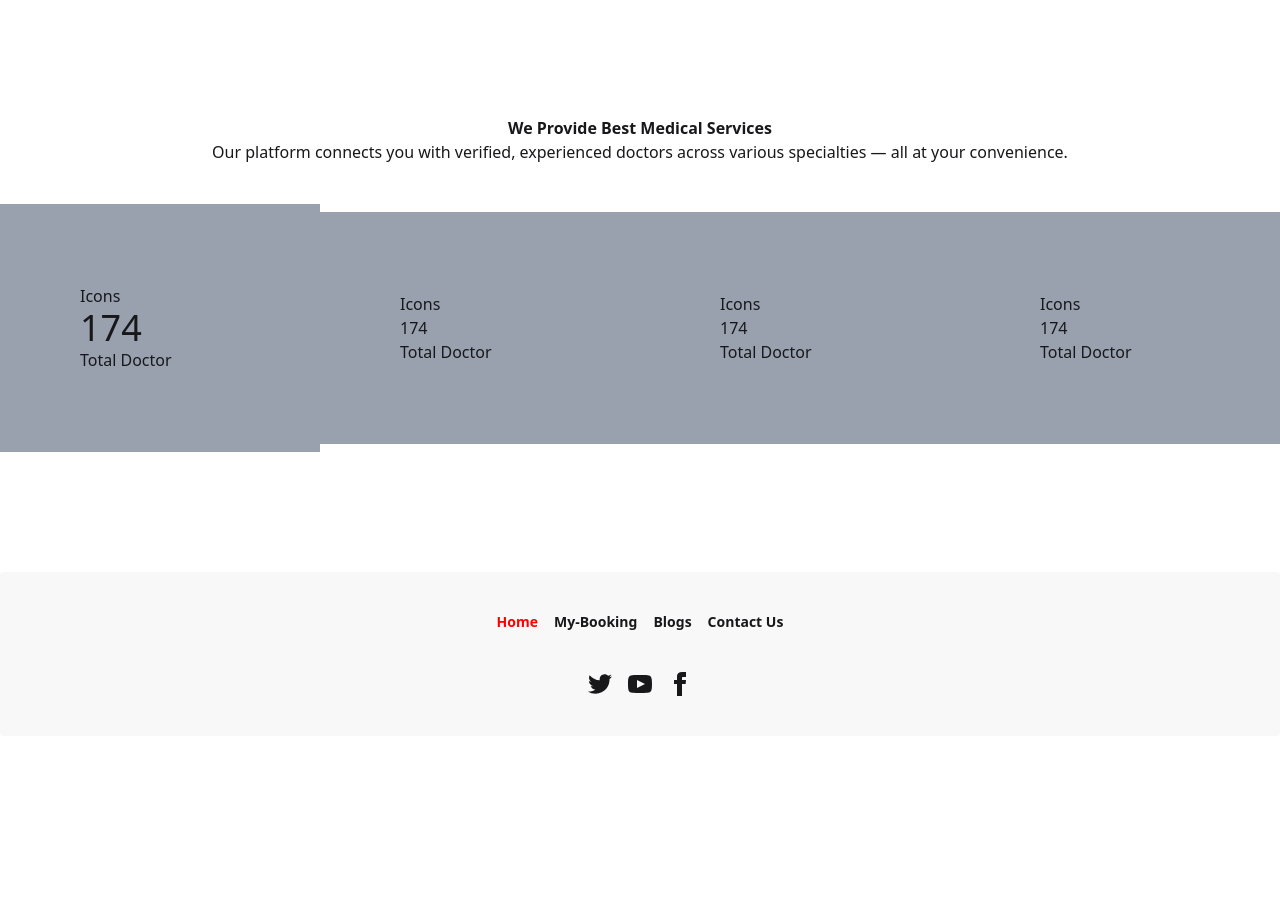
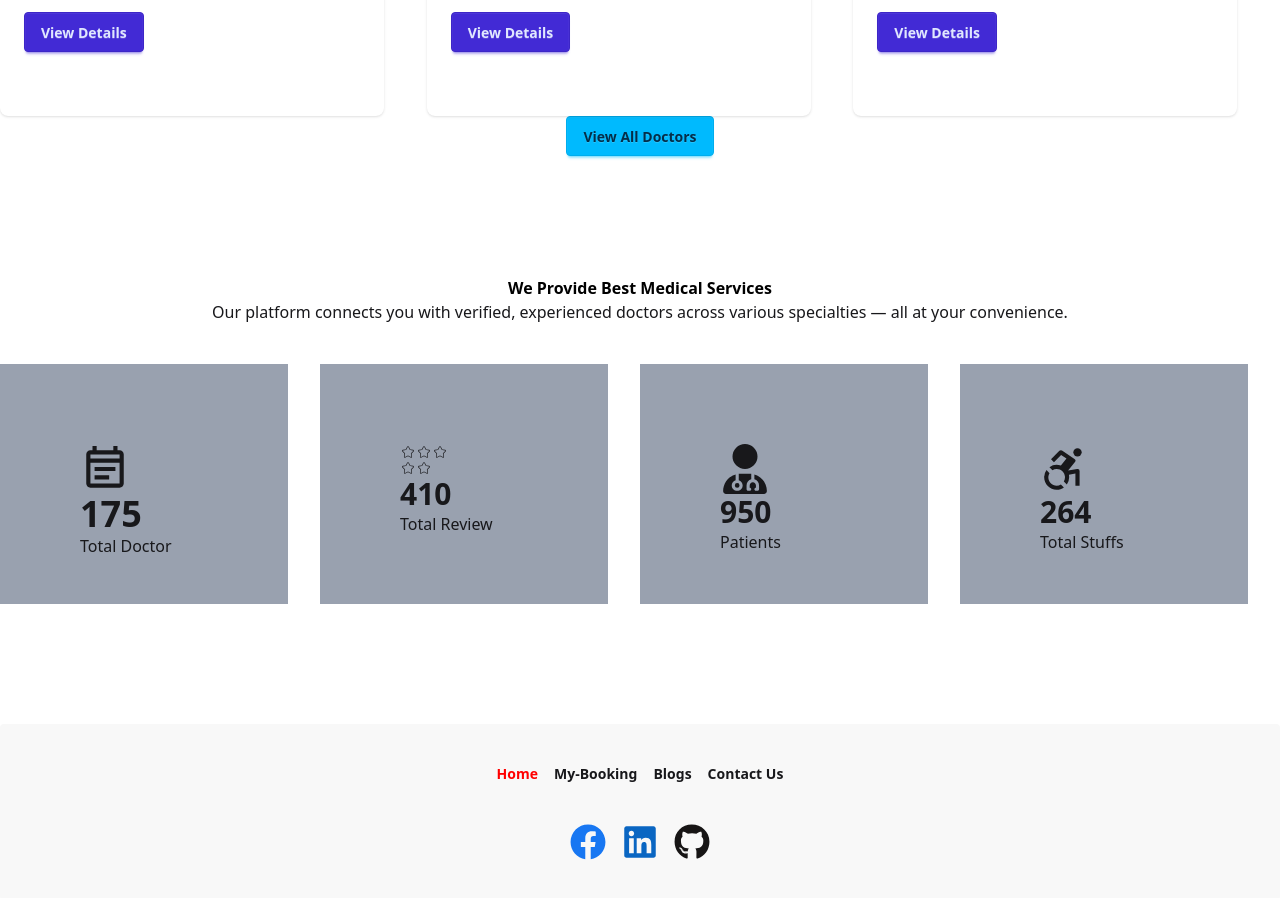
Before and after one commit to yeahieaKhan/doc-time, a React (Vite) app: page / in a window 1280 px wide. Shown: the part 2065-2963 px from the top of the page. Before the commit the page ends 2801 px from the top, so only its background shows below. Built offline with nearby package versions, Linux system fonts and the light colour scheme.

Commit message:
home page done

```diff
--- a/package.json
+++ b/package.json
@@ -16,6 +16,7 @@
     "react": "^19.0.0",
     "react-countup": "^6.5.3",
     "react-dom": "^19.0.0",
+    "react-icons": "^5.5.0",
     "react-router": "^7.5.1",
     "react-toastify": "^11.0.5",
     "tailwindcss": "^4.1.4"
--- a/public/doctors.json
+++ b/public/doctors.json
@@ -1,7 +1,7 @@
 [
   {
     "id": 1,
-    "image": "https://images.unsplash.com/photo-1603398938378-cfe84c043f56",
+    "image": "https://i.ibb.co.com/x8XHbjnb/istockphoto-1148546091-1024x1024.jpg",
     "name": "Dr. Ayesha Rahman",
     "education": "MBBS, FCPS (Medicine)",
     "speciality": "Internal Medicine",
@@ -9,11 +9,12 @@
     "registrationNumber": "BMDC-12345",
     "designation": "Consultant Physician",
     "workplace": "Green Life Hospital, Dhaka",
-    "fee": "1000 Taka"
+    "fee": "1000 Taka",
+    "availability": ["Saturday", "Monday", "Wednesday"]
   },
   {
     "id": 2,
-    "image": "https://images.unsplash.com/photo-1607746882042-944635dfe10e",
+    "image": "https://i.ibb.co.com/Q7mZSJm9/istockphoto-2179903349-1024x1024.jpg",
     "name": "Dr. Tanvir Ahmed",
     "education": "MBBS, MS (Surgery)",
     "speciality": "General Surgery",
@@ -21,11 +22,12 @@
     "registrationNumber": "BMDC-23456",
     "designation": "Assistant Professor",
     "workplace": "Dhaka Medical College Hospital",
-    "fee": "1200 Taka"
+    "fee": "1200 Taka",
+    "availability": ["Sunday", "Tuesday", "Thursday", "Friday"]
   },
   {
     "id": 3,
-    "image": "https://images.unsplash.com/photo-1594824476967-48c8b964273c",
+    "image": "https://i.ibb.co.com/zWmJmTYW/istockphoto-1368588848-1024x1024.jpg",
     "name": "Dr. Nusrat Jahan",
     "education": "MBBS, DGO",
     "speciality": "Gynecology",
@@ -33,11 +35,12 @@
     "registrationNumber": "BMDC-34567",
     "designation": "Consultant Gynecologist",
     "workplace": "Popular Diagnostic Center",
-    "fee": "900 Taka"
+    "fee": "900 Taka",
+    "availability": ["Monday", "Wednesday", "Thursday"]
   },
   {
     "id": 4,
-    "image": "https://images.unsplash.com/photo-1622111982667-4d9f1d6e6b6b",
+    "image": "https://i.ibb.co.com/C5nPCQKJ/istockphoto-1807580367-1024x1024.jpg",
     "name": "Dr. Mahmudul Hasan",
     "education": "MBBS, MD (Cardiology)",
     "speciality": "Cardiologist",
@@ -45,11 +48,12 @@
     "registrationNumber": "BMDC-45678",
     "designation": "Senior Consultant",
     "workplace": "Labaid Cardiac Hospital",
-    "fee": "1500 Taka"
+    "fee": "1500 Taka",
+    "availability": ["Saturday", "Sunday", "Tuesday", "Thursday", "Friday"]
   },
   {
     "id": 5,
-    "image": "https://images.unsplash.com/photo-1607746882042-944635dfe10e",
+    "image": "https://i.ibb.co.com/j9MYyDv9/istockphoto-1372002650-1024x1024.jpg",
     "name": "Dr. Farzana Karim",
     "education": "MBBS, MD (Pediatrics)",
     "speciality": "Pediatrician",
@@ -57,11 +61,12 @@
     "registrationNumber": "BMDC-56789",
     "designation": "Child Specialist",
     "workplace": "Shishu Hospital",
-    "fee": "800 Taka"
+    "fee": "800 Taka",
+    "availability": ["Sunday", "Monday", "Tuesday"]
   },
   {
     "id": 6,
-    "image": "https://images.unsplash.com/photo-1622555256740-b8b8b4b8a44f",
+    "image": "https://i.ibb.co.com/NwLHBYQ/istockphoto-2158610739-1024x1024.jpg",
     "name": "Dr. Rezaul Islam",
     "education": "MBBS, MS (Orthopedics)",
     "speciality": "Orthopedic Surgeon",
@@ -69,11 +74,12 @@
     "registrationNumber": "BMDC-67890",
     "designation": "Orthopedic Consultant",
     "workplace": "BSMMU",
-    "fee": "1300 Taka"
+    "fee": "1300 Taka",
+    "availability": ["Monday", "Wednesday", "Thursday", "Friday"]
   },
   {
     "id": 7,
-    "image": "https://images.unsplash.com/photo-1622111982667-4d9f1d6e6b6b",
+    "image": "https://i.ibb.co.com/9HgTYBdG/istockphoto-1425471202-1024x1024.jpg",
     "name": "Dr. Lubna Haque",
     "education": "MBBS, MD (Dermatology)",
     "speciality": "Dermatologist",
@@ -81,11 +87,12 @@
     "registrationNumber": "BMDC-78901",
     "designation": "Skin Specialist",
     "workplace": "Evercare Hospital Dhaka",
-    "fee": "700 Taka"
+    "fee": "700 Taka",
+    "availability": ["Saturday", "Sunday", "Tuesday", "Thursday", "Friday"]
   },
   {
     "id": 8,
-    "image": "https://images.unsplash.com/photo-1550831107-1553da8c8464",
+    "image": "https://i.ibb.co.com/B5kt7L4S/istockphoto-1487763092-1024x1024.jpg",
     "name": "Dr. Shafiqur Rahman",
     "education": "MBBS, MD (Neurology)",
     "speciality": "Neurologist",
@@ -93,11 +100,12 @@
     "registrationNumber": "BMDC-89012",
     "designation": "Chief Neurologist",
     "workplace": "National Institute of Neurosciences",
-    "fee": "1600 Taka"
+    "fee": "1600 Taka",
+    "availability": ["Sunday", "Tuesday", "Wednesday", "Thursday", "Friday"]
   },
   {
     "id": 9,
-    "image": "https://images.unsplash.com/photo-1604709177225-d4c4e3a3d8d4",
+    "image": "https://i.ibb.co.com/RkJZZyQ2/istockphoto-2185518170-1024x1024.jpg",
     "name": "Dr. Naznin Sultana",
     "education": "MBBS, MS (ENT)",
     "speciality": "ENT Specialist",
@@ -105,11 +113,12 @@
     "registrationNumber": "BMDC-90123",
     "designation": "ENT Consultant",
     "workplace": "ENT Hospital, Dhaka",
-    "fee": "850 Taka"
+    "fee": "850 Taka",
+    "availability": ["Saturday", "Monday", "Wednesday"]
   },
   {
     "id": 10,
-    "image": "https://images.unsplash.com/photo-1622111982667-4d9f1d6e6b6b",
+    "image": "https://i.ibb.co.com/XxrtxLkg/istockphoto-1256055383-1024x1024.jpg",
     "name": "Dr. Kamrul Islam",
     "education": "MBBS, MS (Urology)",
     "speciality": "Urologist",
@@ -117,11 +126,12 @@
     "registrationNumber": "BMDC-01234",
     "designation": "Urology Specialist",
     "workplace": "Medinova Medical Services",
-    "fee": "1100 Taka"
+    "fee": "1100 Taka",
+    "availability": ["Monday", "Tuesday", "Wednesday", "Thursday"]
   },
   {
     "id": 11,
-    "image": "https://images.unsplash.com/photo-1588776814546-bd4b26b2b66d",
+    "image": "https://i.ibb.co.com/pv1yrLp6/istockphoto-1401900482-1024x1024.jpg",
     "name": "Dr. Sharmin Akter",
     "education": "MBBS, FCPS (Psychiatry)",
     "speciality": "Psychiatrist",
@@ -129,11 +139,12 @@
     "registrationNumber": "BMDC-11223",
     "designation": "Mental Health Consultant",
     "workplace": "Mental Health Center, Dhaka",
-    "fee": "950 Taka"
+    "fee": "950 Taka",
+    "availability": ["Saturday", "Sunday", "Tuesday"]
   },
   {
     "id": 12,
-    "image": "https://images.unsplash.com/photo-1588776814486-4d44b7e473bc",
+    "image": "https://i.ibb.co.com/LDJGDYwJ/istockphoto-1089689620-1024x1024-1.jpg",
     "name": "Dr. Zahid Hasan",
     "education": "MBBS, MD (Gastroenterology)",
     "speciality": "Gastroenterologist",
@@ -141,6 +152,7 @@
     "registrationNumber": "BMDC-22334",
     "designation": "Consultant Gastroenterologist",
     "workplace": "Ibn Sina Hospital",
-    "fee": "1200 Taka"
+    "fee": "1200 Taka",
+    "availability": ["Sunday", "Tuesday", "Thursday", "Friday"]
   }
 ]
--- a/src/components/Doctors/Doctor.jsx
+++ b/src/components/Doctors/Doctor.jsx
@@ -2,17 +2,20 @@ import React from "react";
 import { Link } from "react-router";
 
 const Doctor = ({ doctor }) => {
-  const { id, name, education, experience, registrationNumber, speciality } =
-    doctor;
+  const {
+    id,
+    name,
+    education,
+    experience,
+    registrationNumber,
+    image,
+    speciality,
+  } = doctor;
   return (
     <div>
       <div className="card bg-base-100 w-96 shadow-sm">
         <figure className="px-10 pt-10">
-          <img
-            src="https://img.daisyui.com/images/stock/photo-1606107557195-0e29a4b5b4aa.webp"
-            alt="Shoes"
-            className="rounded-xl"
-          />
+          <img src={image} alt="Shoes" className="rounded-xl" />
         </figure>
         <div className="card-body items-center text-center">
           <div className="w-full card-actions">
@@ -32,7 +35,7 @@ const Doctor = ({ doctor }) => {
           <h2 className="card-title">{name}</h2>
           <p>{education}</p>
           <p>Reg No: {registrationNumber}</p>
-          <div className="w-full card-actions">
+          <div className="w-full card-actions py-10">
             <Link to={`doctordetails/${id}`}>
               {" "}
               <button
--- a/src/components/Doctors/DoctorDetails.jsx
+++ b/src/components/Doctors/DoctorDetails.jsx
@@ -10,12 +10,13 @@ const DoctorDetails = () => {
   const singleDoctor = data.find((doctor) => doctor.id === parseInt(id));
   const {
     name,
-    images,
+    image,
     fee,
     workplace,
     registrationNumber,
     designation,
     education,
+    availability,
   } = singleDoctor;
 
   const handleFavorite = (name) => {
@@ -37,17 +38,34 @@ const DoctorDetails = () => {
       <div>
         <div className="hero bg-base-200  md:w-7xl mx-auto">
           <div className="md:flex gap-20 w-full">
-            <img
-              src="https://img.daisyui.com/images/stock/photo-1635805737707-575885ab0820.webp"
-              className="max-w-sm rounded-lg shadow-2xl"
-            />
+            <img src={image} className="max-w-sm rounded-lg shadow-2xl" />
             <div>
               <h1 className="text-5xl font-bold">{name}</h1>
               <p>{education}</p>
               <p>{designation}</p>
               <p className="text-xl mt-5">Working at:</p>
               <h3 className="font-bold text-2xl">{workplace}</h3>
-              <p>Reg No: {registrationNumber}</p>
+              <p className="py-5 font-bold">
+                Reg No:{" "}
+                <span className="font-normal"> {registrationNumber}</span>
+              </p>
+              <p className="font-bold">
+                Availability:
+                <span className="font-normal">
+                  {availability.map((avai, index) => (
+                    <span
+                      key={index}
+                      className="inline-block mr-1 px-2 py-1  text-amber-700 rounded"
+                    >
+                      {avai}
+                    </span>
+                  ))}
+                </span>
+              </p>
+
+              <p className="font-bold py-5">
+                Consultation Fee: <span className="font-normal">{fee}</span>{" "}
+              </p>
             </div>
           </div>
         </div>
--- a/src/components/pages/Footer.jsx
+++ b/src/components/pages/Footer.jsx
@@ -1,5 +1,8 @@
 import React from "react";
 import { Link, NavLink } from "react-router";
+import { FaFacebook } from "react-icons/fa";
+import { FaLinkedin } from "react-icons/fa";
+import { FaGithub } from "react-icons/fa";
 
 const Footer = () => {
   return (
@@ -30,39 +33,27 @@ const Footer = () => {
           </NavLink>
         </nav>
         <nav>
-          <div className="grid grid-flow-col gap-4">
-            <a>
-              <svg
-                xmlns="http://www.w3.org/2000/svg"
-                width="24"
-                height="24"
-                viewBox="0 0 24 24"
-                className="fill-current"
-              >
-                <path d="M24 4.557c-.883.392-1.832.656-2.828.775 1.017-.609 1.798-1.574 2.165-2.724-.951.564-2.005.974-3.127 1.195-.897-.957-2.178-1.555-3.594-1.555-3.179 0-5.515 2.966-4.797 6.045-4.091-.205-7.719-2.165-10.148-5.144-1.29 2.213-.669 5.108 1.523 6.574-.806-.026-1.566-.247-2.229-.616-.054 2.281 1.581 4.415 3.949 4.89-.693.188-1.452.232-2.224.084.626 1.956 2.444 3.379 4.6 3.419-2.07 1.623-4.678 2.348-7.29 2.04 2.179 1.397 4.768 2.212 7.548 2.212 9.142 0 14.307-7.721 13.995-14.646.962-.695 1.797-1.562 2.457-2.549z"></path>
-              </svg>
+          <div className="grid grid-flow-col gap-4 text-4xl">
+            <a
+              href="https://www.facebook.com/yeahieaKhan83"
+              target="_blank"
+              className="text-[#1877F2]"
+            >
+              <FaFacebook />
             </a>
-            <a>
-              <svg
-                xmlns="http://www.w3.org/2000/svg"
-                width="24"
-                height="24"
-                viewBox="0 0 24 24"
-                className="fill-current"
-              >
-                <path d="M19.615 3.184c-3.604-.246-11.631-.245-15.23 0-3.897.266-4.356 2.62-4.385 8.816.029 6.185.484 8.549 4.385 8.816 3.6.245 11.626.246 15.23 0 3.897-.266 4.356-2.62 4.385-8.816-.029-6.185-.484-8.549-4.385-8.816zm-10.615 12.816v-8l8 3.993-8 4.007z"></path>
-              </svg>
+            <a
+              href="https://www.linkedin.com/in/yeahiea-khan-a2a001251/"
+              target="_blank"
+              className="text-[#0A66C2]"
+            >
+              <FaLinkedin />
             </a>
-            <a>
-              <svg
-                xmlns="http://www.w3.org/2000/svg"
-                width="24"
-                height="24"
-                viewBox="0 0 24 24"
-                className="fill-current"
-              >
-                <path d="M9 8h-3v4h3v12h5v-12h3.642l.358-4h-4v-1.667c0-.955.192-1.333 1.115-1.333h2.885v-5h-3.808c-3.596 0-5.192 1.583-5.192 4.615v3.385z"></path>
-              </svg>
+            <a
+              href="https://github.com/yeahieaKhan"
+              target="_blank"
+              className="text-[#171515]"
+            >
+              <FaGithub />
             </a>
           </div>
         </nav>
--- a/src/components/pages/Services.jsx
+++ b/src/components/pages/Services.jsx
@@ -1,51 +1,72 @@
 import React from "react";
 import CountUp from "react-countup";
+import { MdOutlineEventNote } from "react-icons/md";
+import { CiStar } from "react-icons/ci";
+import { FaUserDoctor } from "react-icons/fa6";
+import { BiAccessibility } from "react-icons/bi";
 
 const Services = () => {
   return (
-    <div className="w-7xl mx-auto py-30">
-      <h2 className="text-center font-black font-bold">
+    <div className="md:w-7xl md:mx-auto md:py-30">
+      <h2 className="text-center text-black font-bold">
         We Provide Best Medical Services
       </h2>
-      <p className="text-center pb-10">
+      <p className="text-center md:pb-10">
         Our platform connects you with verified, experienced doctors across
         various specialties — all at your convenience.{" "}
       </p>
-      <div className="grid md:grid-cols-4 items-center">
-        <div className="bg-gray-400 p-20">
-          <div>Icons</div>
-          <div className="text-4xl">
+      <div className="grid md:grid-cols-4 items-center ">
+        <div className="bg-gray-400 p-20  w-72 h-60">
+          <div>
+            <MdOutlineEventNote size={50} />
+          </div>
+          <div className="text-4xl font-bold">
             <CountUp end={199} duration={20} />
           </div>
           <div>
             <h2>Total Doctor</h2>
           </div>
         </div>
-        <div className="bg-gray-400 p-20">
-          <div>Icons</div>
-          <div>
-            <CountUp end={199} duration={20} />
+        <div className="bg-gray-400 p-20  w-72 h-60 ">
+          <div className="block text-center justify-center items-center">
+            <div className="flex">
+              {" "}
+              <CiStar />
+              <CiStar />
+              <CiStar />
+            </div>
+            <div className="flex">
+              <CiStar />
+              <CiStar />
+            </div>
+          </div>
+          <div className="text-3xl font-bold">
+            <CountUp end={467} duration={20} />
           </div>
           <div>
-            <h2>Total Doctor</h2>
+            <h2>Total Review</h2>
           </div>
         </div>
-        <div className="bg-gray-400 p-20">
-          <div>Icons</div>
+        <div className="bg-gray-400 p-20  w-72 h-60">
           <div>
-            <CountUp end={199} duration={20} />
+            <FaUserDoctor size={50} />
+          </div>
+          <div className="font-black text-3xl">
+            <CountUp end={1900} duration={20} />
           </div>
           <div>
-            <h2>Total Doctor</h2>
+            <h2>Patients</h2>
           </div>
         </div>
-        <div className="bg-gray-400 p-20">
-          <div>Icons</div>
+        <div className="bg-gray-400 p-20 w-72 h-60">
           <div>
-            <CountUp end={199} duration={20} />
+            <BiAccessibility size={50} />
+          </div>
+          <div className="font-bold text-3xl">
+            <CountUp end={300} duration={20} />
           </div>
           <div>
-            <h2>Total Doctor</h2>
+            <h2>Total Stuffs</h2>
           </div>
         </div>
       </div>
```
Also changed, not shown: 1 other file (tests, documents, lock files or other folders).
